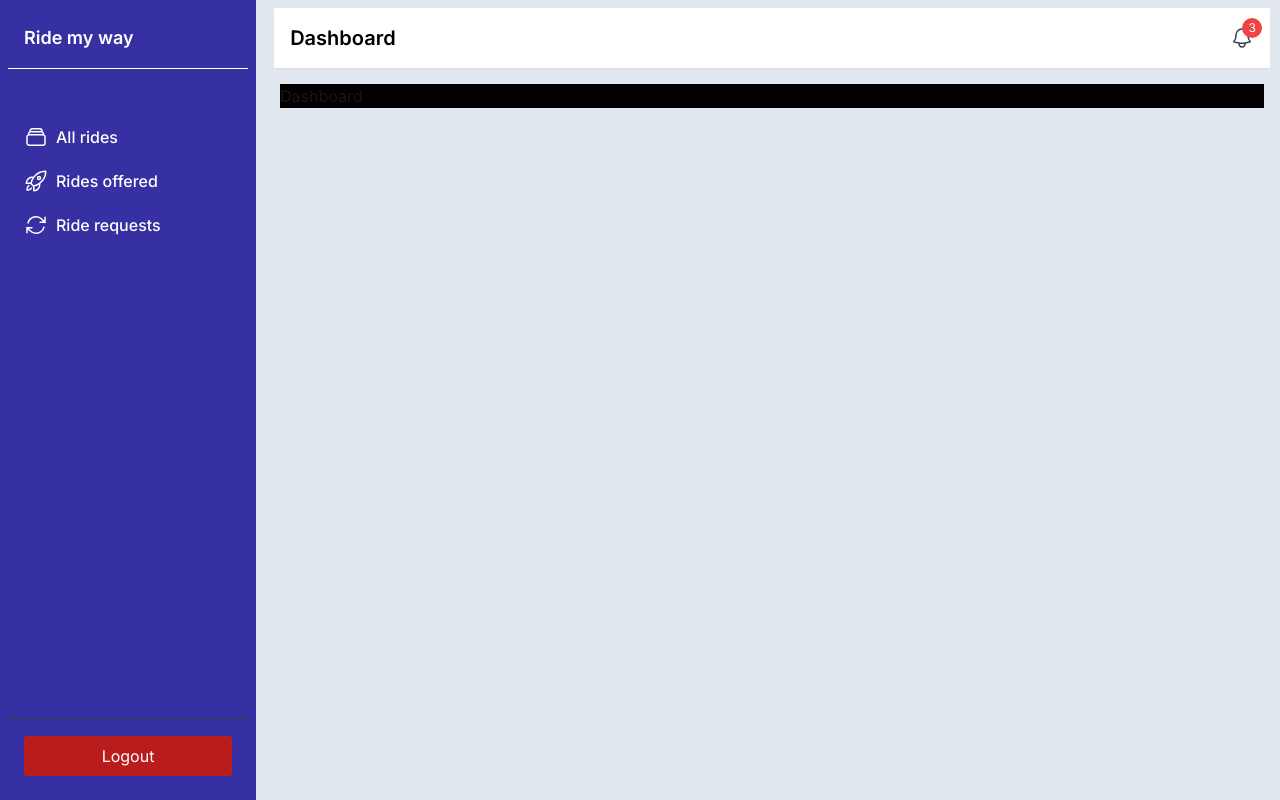
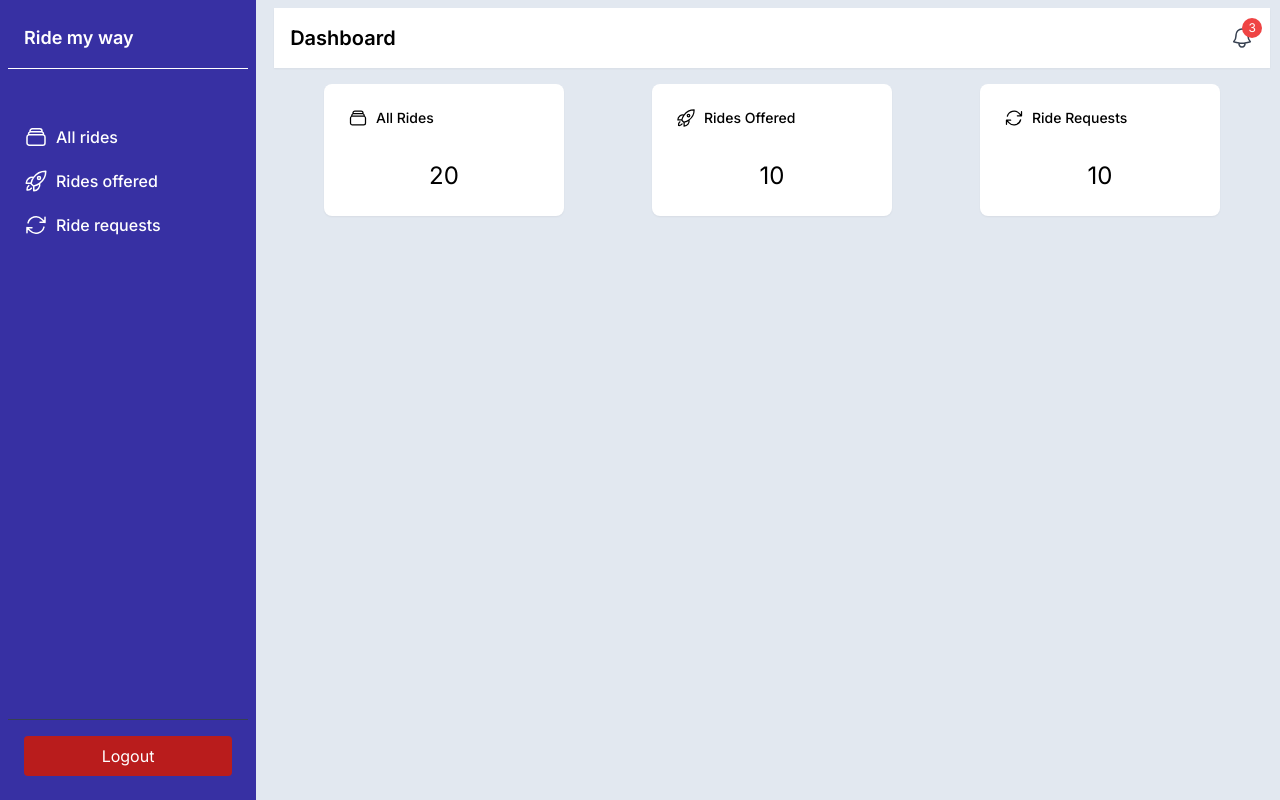
Before and after one commit to Xerrex/rmw-frontend, a Next.js app: page /dashboard in a window 1280 px wide. Built offline with nearby package versions, Linux system fonts and the light colour scheme.

Commit message:
Add Overview page and UI

```diff
--- a/app/dashboard/(overview)/page.tsx
+++ b/app/dashboard/(overview)/page.tsx
@@ -1,7 +1,10 @@
 import React from 'react';
+import { OverViewCards } from '../ui/cards';
 
 export default function DashBoard() {
   return (
-    <div className="bg-black">Dashboard</div>
+    <main>
+      <OverViewCards/>
+    </main>
   );
 }
--- /dev/null
+++ b/app/dashboard/ui/cards.tsx
@@ -0,0 +1,48 @@
+import { RocketLaunchIcon, ArrowPathIcon, RectangleStackIcon } from '@heroicons/react/24/outline';
+
+const iconMap = {
+  allRides: RectangleStackIcon,
+  ridesOffered: RocketLaunchIcon,
+  rideRequests: ArrowPathIcon
+}
+
+
+type CardType = {
+  title: string;
+  value: number | string;
+  type: 'allRides' | 'ridesOffered' | 'rideRequests';
+}
+
+
+export function Card({title,value,type,}: CardType){
+  const Icon = iconMap[type];
+  return (
+    <div className="bg-white shadow-sm rounded-lg p-2 mx-auto w-60">
+      <div className="flex p-4">
+        {Icon ? <Icon className="h-5 w-5 text-black" /> : null}
+        <h3 className="ml-2 text-sm font-medium text-black">{title}</h3>
+      </div>
+      <p className="truncate rounded-xl bg-white px-6 py-4 text-center text-2xl text-black">
+        {value}
+      </p>
+    </div>
+  )
+}
+
+
+export function OverViewCards(){
+
+  const ridesData = [
+    {title: "All Rides", value: 20, type:"allRides"},
+    {title: "Rides Offered", value: 10, type:"ridesOffered"},
+    {title: "Ride Requests", value: 10, type:"rideRequests"}
+  ]
+
+  return (
+    <div className="flex">
+      {ridesData.map((rideData)=>(
+        <Card key={rideData.type} title={rideData.title} value={rideData.value} type={rideData.type} />
+      ))}
+    </div>
+  )
+}
```
